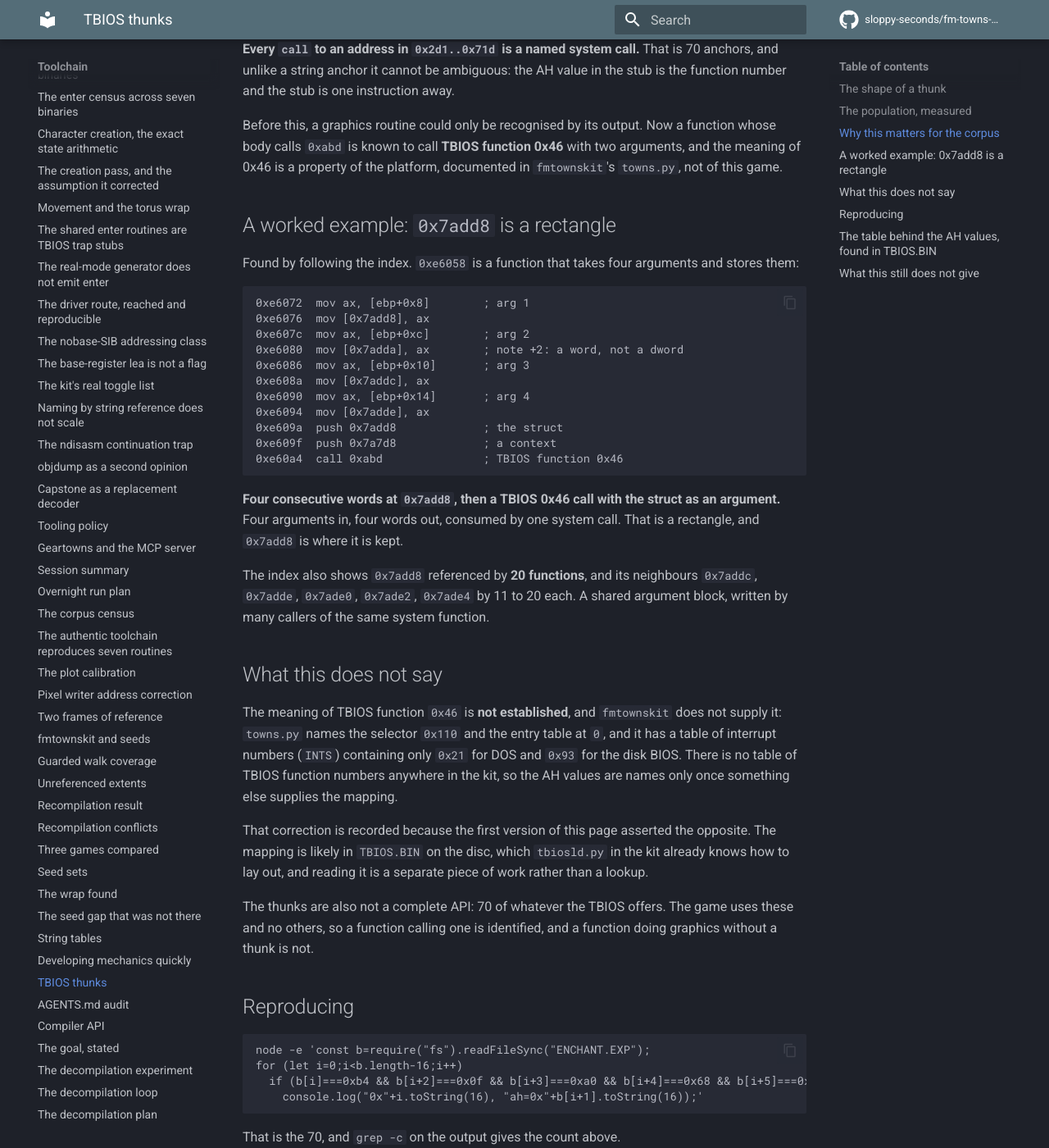
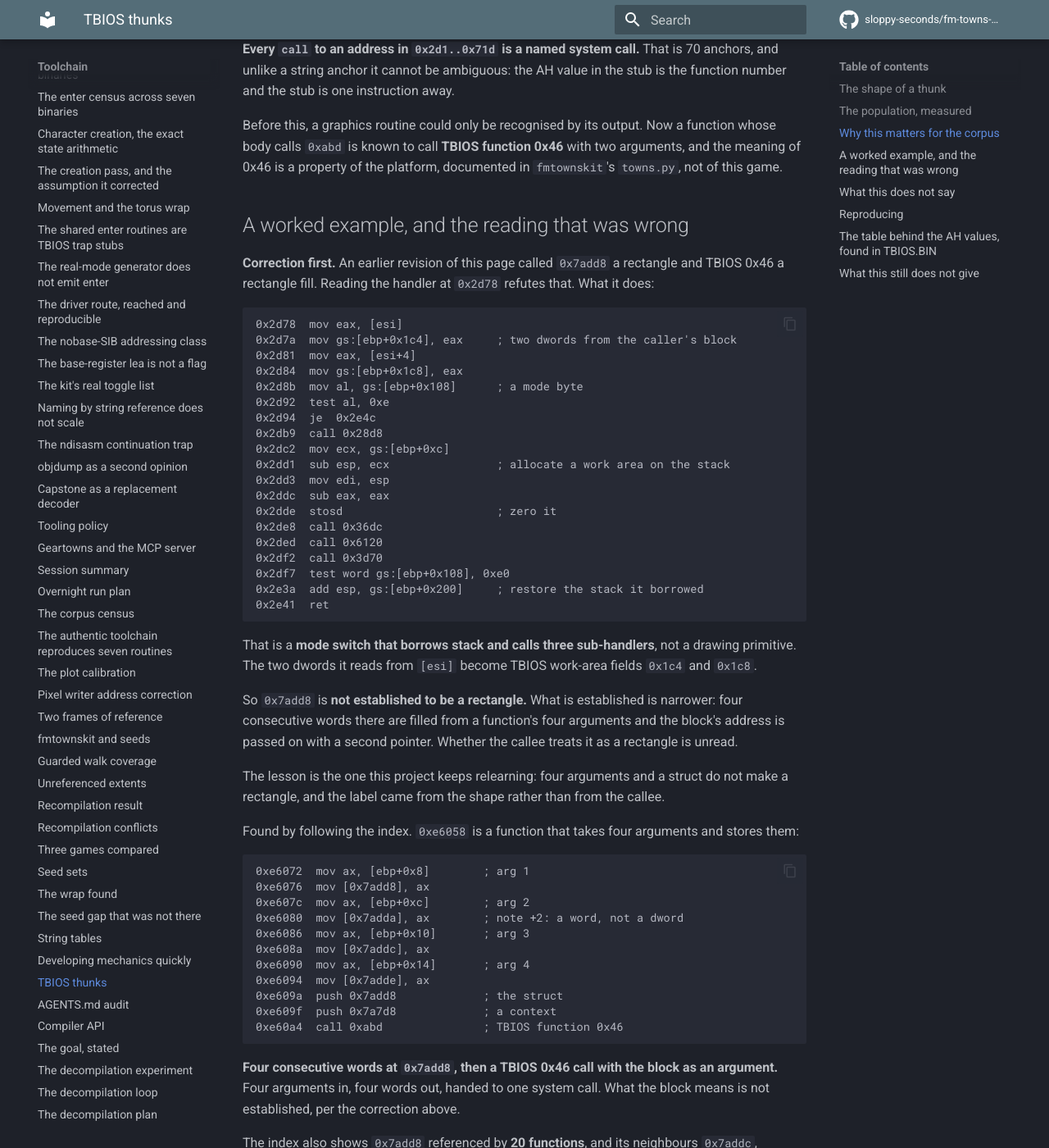
Before and after one commit to sloppy-seconds/fm-towns-ultima, an MkDocs documentation site: the page built from docs/tbios-thunks.md, in a window 1280 px wide and 1400 px high, scrolled down 1520 px. Shown: the whole window at 82% size. Built offline with MkDocs 1.6.1 and Material for MkDocs 9.7.7, drawn with Linux system fonts in a browser that asks for light colours; comment, search, counter and statistics services are not loaded; some of the changed text lies outside the part shown.

Commit message:
Read the AH 0x46 handler, and it refutes the rectangle reading
The table says AH 0x46 dispatches to 0x2d78 in TBIOS.BIN. Reading it:

  0x2d78  mov eax,[esi]                 two dwords from the caller's block
  0x2d7a  mov gs:[ebp+0x1c4],eax
  0x2d81  mov eax,[esi+4]
  0x2d84  mov gs:[ebp+0x1c8],eax
  0x2d8b  mov al,gs:[ebp+0x108]         a mode byte
  0x2d92  test al,0xe
  0x2db9  call 0x28d8
  0x2dc2  mov ecx,gs:[ebp+0xc]
  0x2dd1  sub esp,ecx                   borrows stack
  0x2dde  stosd                         zeroes it
  0x2de8  call 0x36dc ; call 0x6120 ; call 0x3d70
  0x2e3a  add esp,gs:[ebp+0x200]        restores it
  0x2e41  ret

That is a mode switch that borrows stack and calls three sub-handlers, not a
drawing primitive.

SO 0x7add8 IS NOT ESTABLISHED TO BE A RECTANGLE. Four consecutive words filled
from four arguments and passed on with a second pointer is all that is measured.
The label came from the shape and not from the callee, which is the error this
project keeps relearning.

This also means AH 0x46 still has no name. Its handler calls three more unread
handlers, so the chain ends somewhere Fujitsu's documentation would settle and
this analysis does not.

Recorded in place of the earlier claim rather than deleted, per the correction
convention.

````diff
--- a/docs/tbios-thunks.md
+++ b/docs/tbios-thunks.md
@@ -63,7 +63,42 @@ Before this, a graphics routine could only be recognised by its output. Now a fu
 calls `0xabd` is known to call **TBIOS function 0x46** with two arguments, and the meaning of 0x46
 is a property of the platform, documented in `fmtownskit`'s `towns.py`, not of this game.
 
-## A worked example: `0x7add8` is a rectangle
+## A worked example, and the reading that was wrong
+
+**Correction first.** An earlier revision of this page called `0x7add8` a rectangle and TBIOS 0x46 a
+rectangle fill. Reading the handler at `0x2d78` refutes that. What it does:
+
+```
+0x2d78  mov eax, [esi]
+0x2d7a  mov gs:[ebp+0x1c4], eax     ; two dwords from the caller's block
+0x2d81  mov eax, [esi+4]
+0x2d84  mov gs:[ebp+0x1c8], eax
+0x2d8b  mov al, gs:[ebp+0x108]      ; a mode byte
+0x2d92  test al, 0xe
+0x2d94  je  0x2e4c
+0x2db9  call 0x28d8
+0x2dc2  mov ecx, gs:[ebp+0xc]
+0x2dd1  sub esp, ecx                ; allocate a work area on the stack
+0x2dd3  mov edi, esp
+0x2ddc  sub eax, eax
+0x2dde  stosd                       ; zero it
+0x2de8  call 0x36dc
+0x2ded  call 0x6120
+0x2df2  call 0x3d70
+0x2df7  test word gs:[ebp+0x108], 0xe0
+0x2e3a  add esp, gs:[ebp+0x200]     ; restore the stack it borrowed
+0x2e41  ret
+```
+
+That is a **mode switch that borrows stack and calls three sub-handlers**, not a drawing primitive.
+The two dwords it reads from `[esi]` become TBIOS work-area fields `0x1c4` and `0x1c8`.
+
+So `0x7add8` is **not established to be a rectangle.** What is established is narrower: four
+consecutive words there are filled from a function's four arguments and the block's address is
+passed on with a second pointer. Whether the callee treats it as a rectangle is unread.
+
+The lesson is the one this project keeps relearning: four arguments and a struct do not make a
+rectangle, and the label came from the shape rather than from the callee.
 
 Found by following the index. `0xe6058` is a function that takes four arguments and stores them:
 
@@ -81,9 +116,9 @@ Found by following the index. `0xe6058` is a function that takes four arguments
 0xe60a4  call 0xabd               ; TBIOS function 0x46
 ```
 
-**Four consecutive words at `0x7add8`, then a TBIOS 0x46 call with the struct as an argument.**
-Four arguments in, four words out, consumed by one system call. That is a rectangle, and `0x7add8`
-is where it is kept.
+**Four consecutive words at `0x7add8`, then a TBIOS 0x46 call with the block as an argument.**
+Four arguments in, four words out, handed to one system call. What the block means is not
+established, per the correction above.
 
 The index also shows `0x7add8` referenced by **20 functions**, and its neighbours `0x7addc`,
 `0x7adde`, `0x7ade0`, `0x7ade2`, `0x7ade4` by 11 to 20 each. A shared argument block, written by
@@ -143,10 +178,11 @@ the 34 zeros are exactly the gaps the game's thunks skip: `0x1c`-`0x1f`, `0x30`-
 
 ## What this still does not give
 
-**A name.** The table says AH `0x46` dispatches to `0x2d78` in `TBIOS.BIN`. It does not say that
-handler draws a rectangle. Two routes to a name remain: read the handler, or find Fujitsu's
-documentation of the TBIOS call set. The first is static work of the kind this project does, and
-the second may not exist in the archive.
+**A name.** The table says AH `0x46` dispatches to `0x2d78` in `TBIOS.BIN`. Reading that handler
+establishes what it does mechanically, a mode switch that borrows stack and calls three
+sub-handlers, and it does **not** give it a name: `0x36dc`, `0x6120` and `0x3d70` are three more
+unread handlers, and the chain of unread code ends somewhere Fujitsu's documentation would settle
+and this analysis does not.
 
 `tools/tbios.js` prints the mapping, `--game` restricts it to the 69 values the game uses, and
 `--check` asserts every link, including the two that are easy to get wrong: the header slot and the
````
